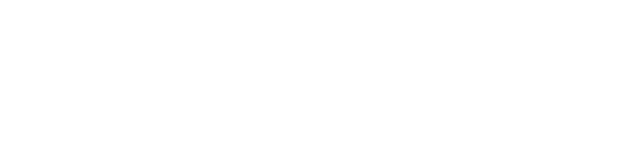
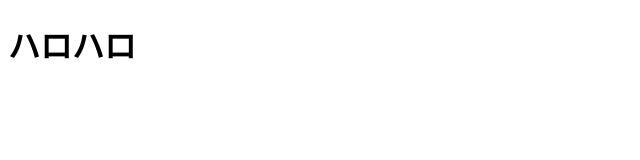
Before and after one commit to tasukunagatome/github-practice, a plain HTML site: page index.html in a window 1280 px wide. Shown: the whole page, without its empty margins (0-640 px from the left). Drawn offline with Linux system fonts and the light colour scheme.

Commit message:
h1を追加

```diff
--- a/index.html
+++ b/index.html
@@ -6,6 +6,6 @@
   <title>Document</title>
 </head>
 <body>
-
+  <h1>ハロハロ</h1>
 </body>
 </html>
```
